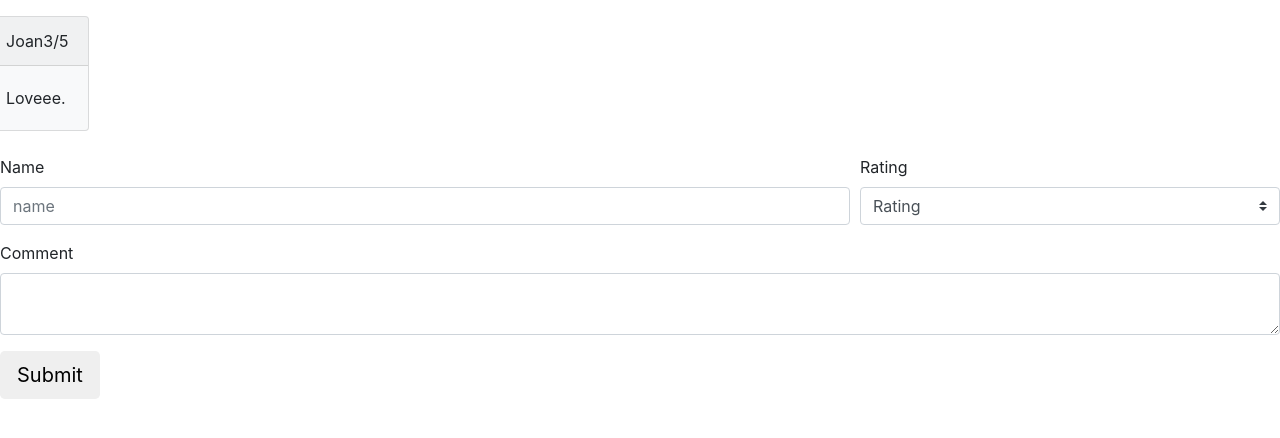
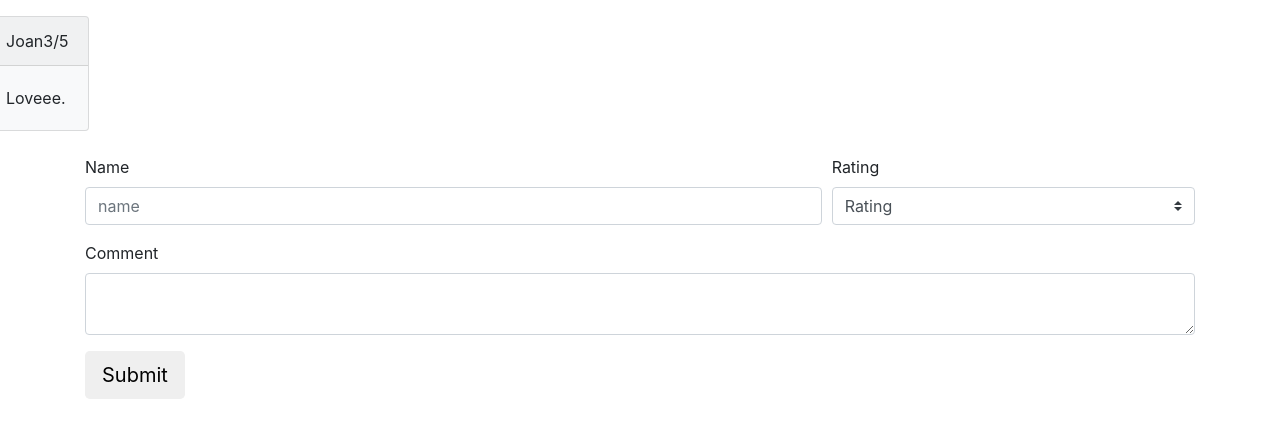
Before and after one commit to SantiagoMS03/ucfevents, a React (Create React App) app in the folder client/: page /events/1 in a window 1280 px wide. Shown: the top 438 px of the page. Built offline with nearby package versions, Linux system fonts and the light colour scheme; the HTML template or start-up script is replaced by a standard one.

Commit message:
Add review frontend updares

```diff
--- a/client/src/components/events/AddReview.js
+++ b/client/src/components/events/AddReview.js
@@ -7,7 +7,7 @@ const AddReview = () => {
     const [rating, setRating] = useState("Rating");
 
     return (
-        <div className="mb-2">
+        <div className="mb-2 container">
             <form action="">
                 <div className="form-row">
                     <div className="form-group col-8">
```
